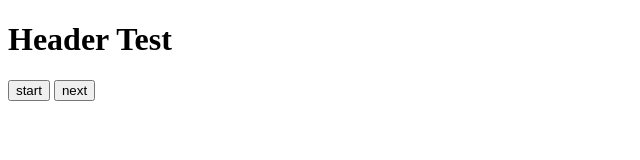
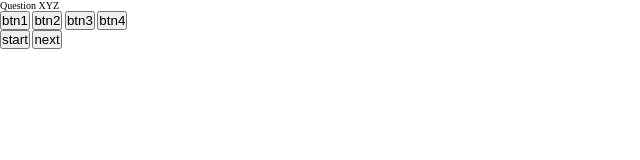
Before and after one commit to manny-p/javascript-quiz-app, a website built with Parcel: page src/index.html in a window 1280 px wide. Shown: the whole page, without its empty margins (0-640 px from the left). Built offline with nearby package versions, Linux system fonts and the light colour scheme.

Commit message:
feat: v1 add game components

```diff
--- a/src/index.html
+++ b/src/index.html
@@ -3,11 +3,10 @@
   <head>
     <meta charset="UTF-8" />
     <meta name="viewport" content="width=device-width, initial-scale=1.0" />
-    <title>Document</title>
+    <title>Quiz</title>
     <script src="js/main.js" defer></script>
   </head>
   <body>
-    <h1>Header Test</h1>
-    <div class="" id="app"></div>
+    <div id="app"></div>
   </body>
 </html>
--- a/src/js/main.js
+++ b/src/js/main.js
@@ -1,28 +1,32 @@
 import './../scss/main.scss'
 import renderQuestionText from './renderQuestionText'
 // import func from './func'
-const questions = [
-  'question 1: test',
-  'question 2',
-  'question 3',
-  'question 4',
-  'question 5',
-  'question 6',
-  'question 7',
-  'question 8',
-  'question 9',
-  'question 10',
-]
 
 let currentQuestionIndex = 0
 
 function initialize() {
   // render the button that lets you start the game
   document.getElementById('app').innerHTML = `
-    <button id="start-btn">start</button>
-    <button id="next-btn">next</button>
+  <div class="container-game">
+  <div id="container-question" class="hide">
+    <div id="question">Question XYZ</div>
+  </div>
+  <div id="container-btn-answers" class="btn-answers">
+    <button class="btn">btn1</button>
+    <button class="btn">btn2</button>
+    <button class="btn">btn3</button>
+    <button class="btn">btn4</button>
+  </div>
+  <div class="container-clicker">
+    <button id="btn-start" class="btn-start btn">start</button>
+    <button id="btn-next" class="btn-next btn hide">next</button>
+  </div>
+</div>
   `
-
+  {
+    /* <button id="start-btn">start</button>
+    <button id="next-btn">next</button> */
+  }
   // document
   //   .getElementById('startGame')
   //   .addEventListener('click', () => loadQuestionScreen())
--- a/src/scss/main.scss
+++ b/src/scss/main.scss
@@ -1,3 +1,20 @@
+*,
+*::after,
+*::before {
+  margin: 0;
+  padding: 0;
+  box-sizing: inherit;
+}
+
+html {
+  font-size: 62.5%;
+}
+
 body {
+  box-sizing: border-box;
   // background-color: rgba(67, 67, 240, 0.824);
 }
+
+.hide {
+  // display: none;
+}
```
Also changed, not shown: src/js/questions.js (added).
